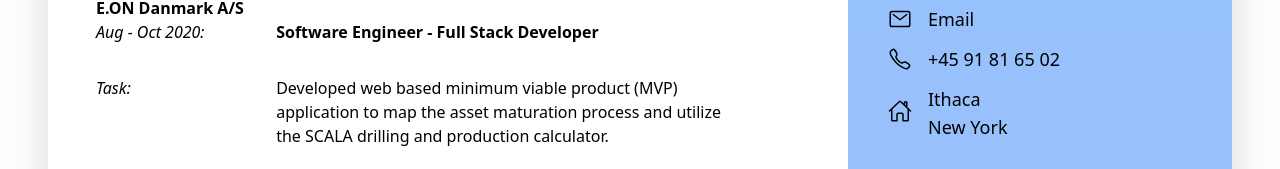
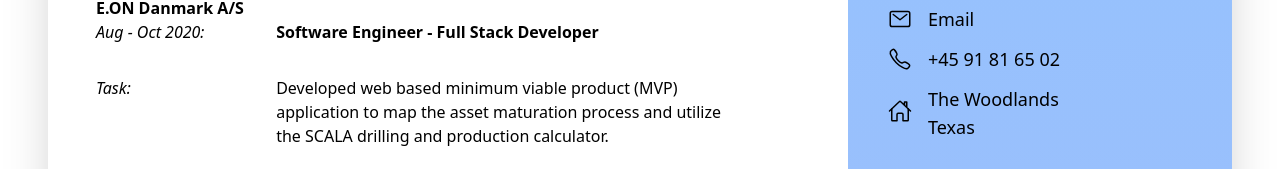
Before and after one commit to daledet/daledet.github.io, a website built with Vite: page index.html in a window 1280 px wide. Shown: the part 501-670 px from the top of the page. Built offline with nearby package versions, Linux system fonts and the light colour scheme; what @tailwindcss/typography would draw is missing.

Commit message:
location

```diff
--- a/index.html
+++ b/index.html
@@ -32,8 +32,8 @@
           <div class="flex items-center my-3">
             <img src="./assets/home-outline.svg" class="inline w-6 pb-1 mr-4" alt="House icon" />
             <div>
-              <p>Ithaca</p>
-              <p>New York</p>
+              <p>The Woodlands</p>
+              <p>Texas</p>
             </div>
           </div>
         </div>
```
